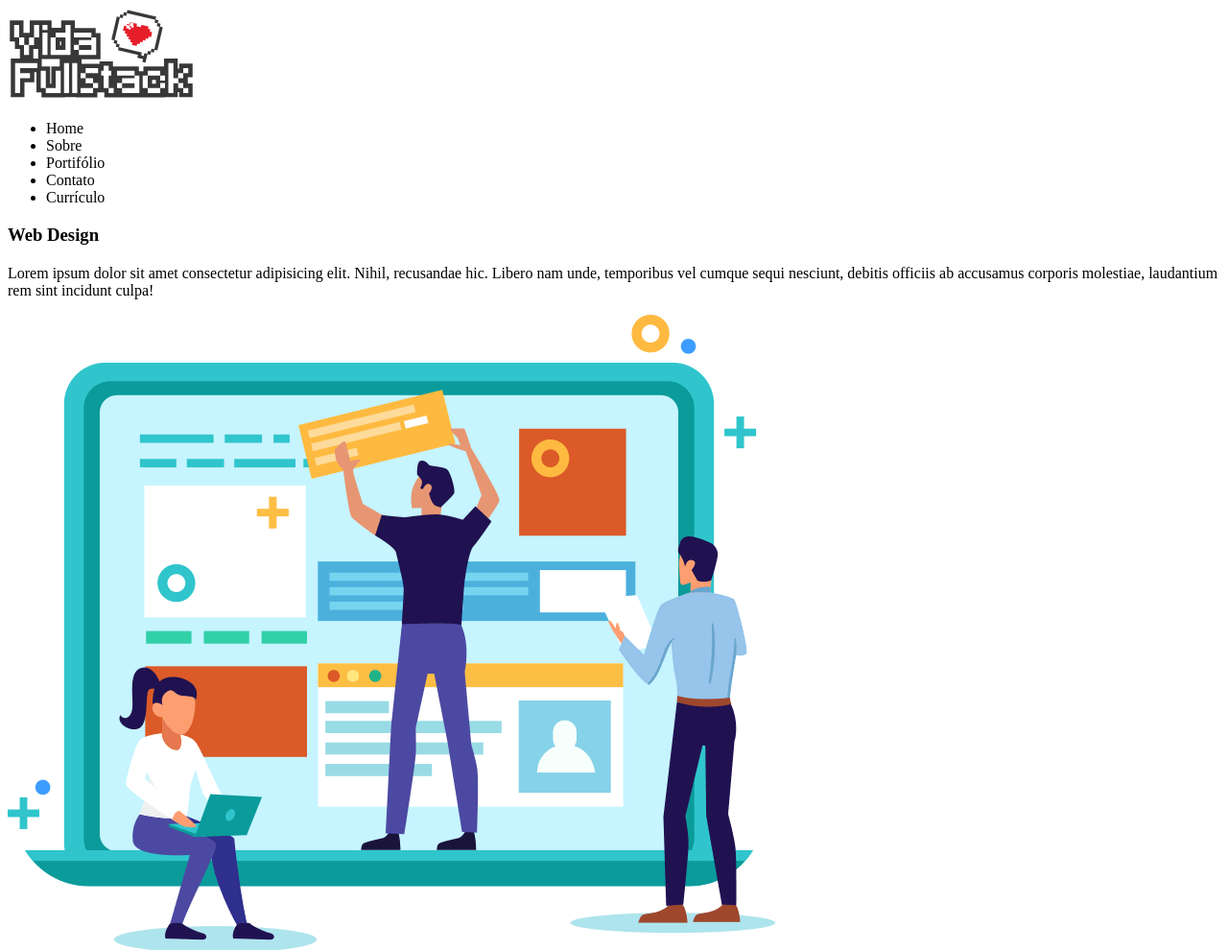
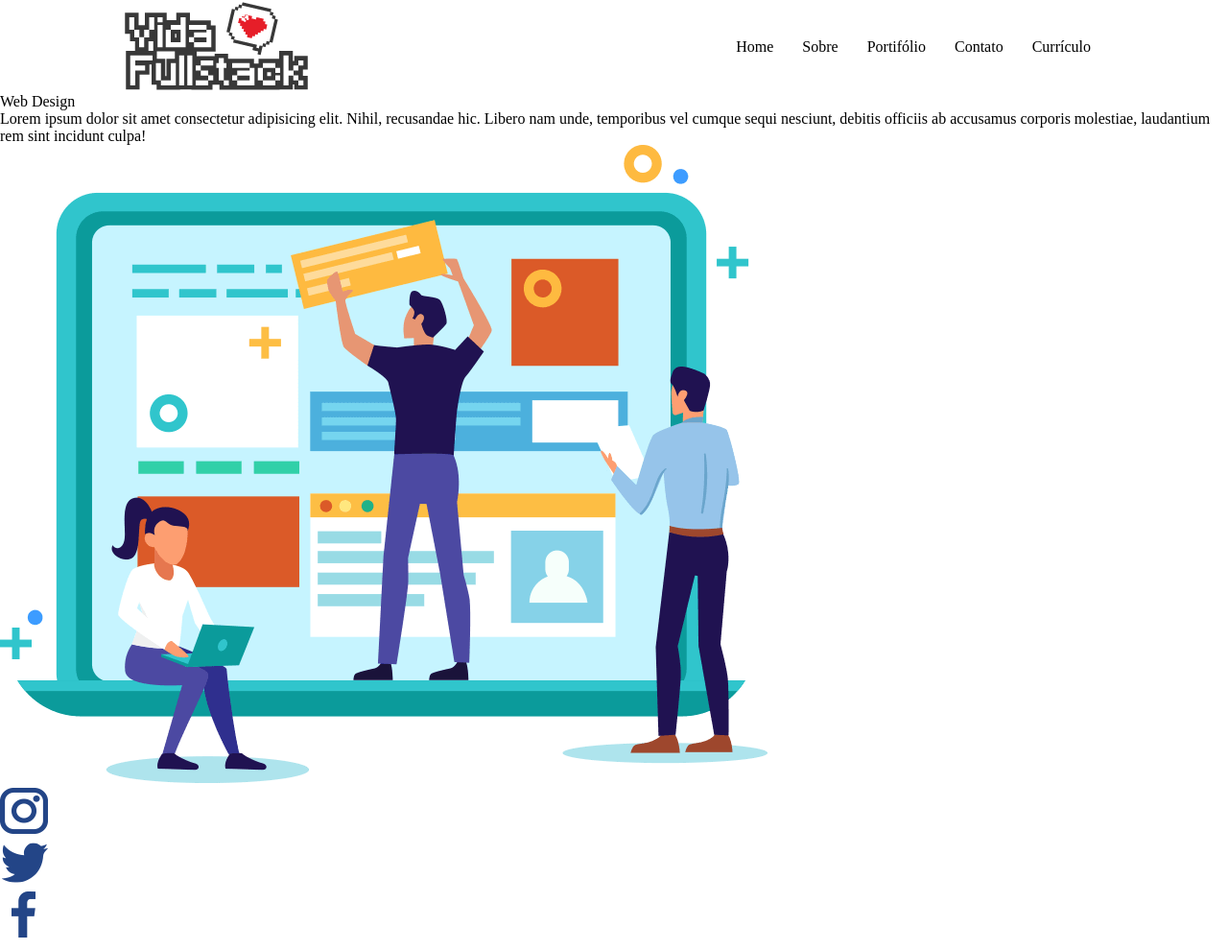
Before and after one commit to AFONSOEIRAS/hands-on-1-vidafullstack, a plain HTML site: page index.html in a window 1280 px wide. Shown: the top 990 px of the page at 96% size. Drawn offline with Linux system fonts and the light colour scheme.

Commit message:
Criação de estrutura HTML e CSS

```diff
--- /dev/null
+++ b/assets/css/header.css
@@ -0,0 +1,19 @@
+header{
+  width: 1024px;
+  margin: 0 auto;
+
+  display: flex;
+  flex-direction: row;
+  justify-content: space-between;
+  align-items: center;
+}
+
+header nav ul{
+  display: flex;
+  flex-direction: row;
+  list-style: none;
+}
+
+header nav ul li{
+  padding: 0 15px;
+}
--- /dev/null
+++ b/assets/css/style.css
@@ -0,0 +1,9 @@
+@import 'header.css';
+*{
+  margin: 0;
+  padding: 0;
+  border: 0;
+  font-size: 100%;
+  font: inherit;
+  vertical-align: baseline;
+}
--- a/index.html
+++ b/index.html
@@ -6,6 +6,7 @@
   <meta http-equiv="X-UA-Compatible" content="IE=edge">
   <meta name="viewport" content="width=device-width, initial-scale=1.0">
   <title>Meu site</title>
+  <link rel="stylesheet" type="text/css" href="assets/css/style.css">
 </head>
 
 <body>
```
